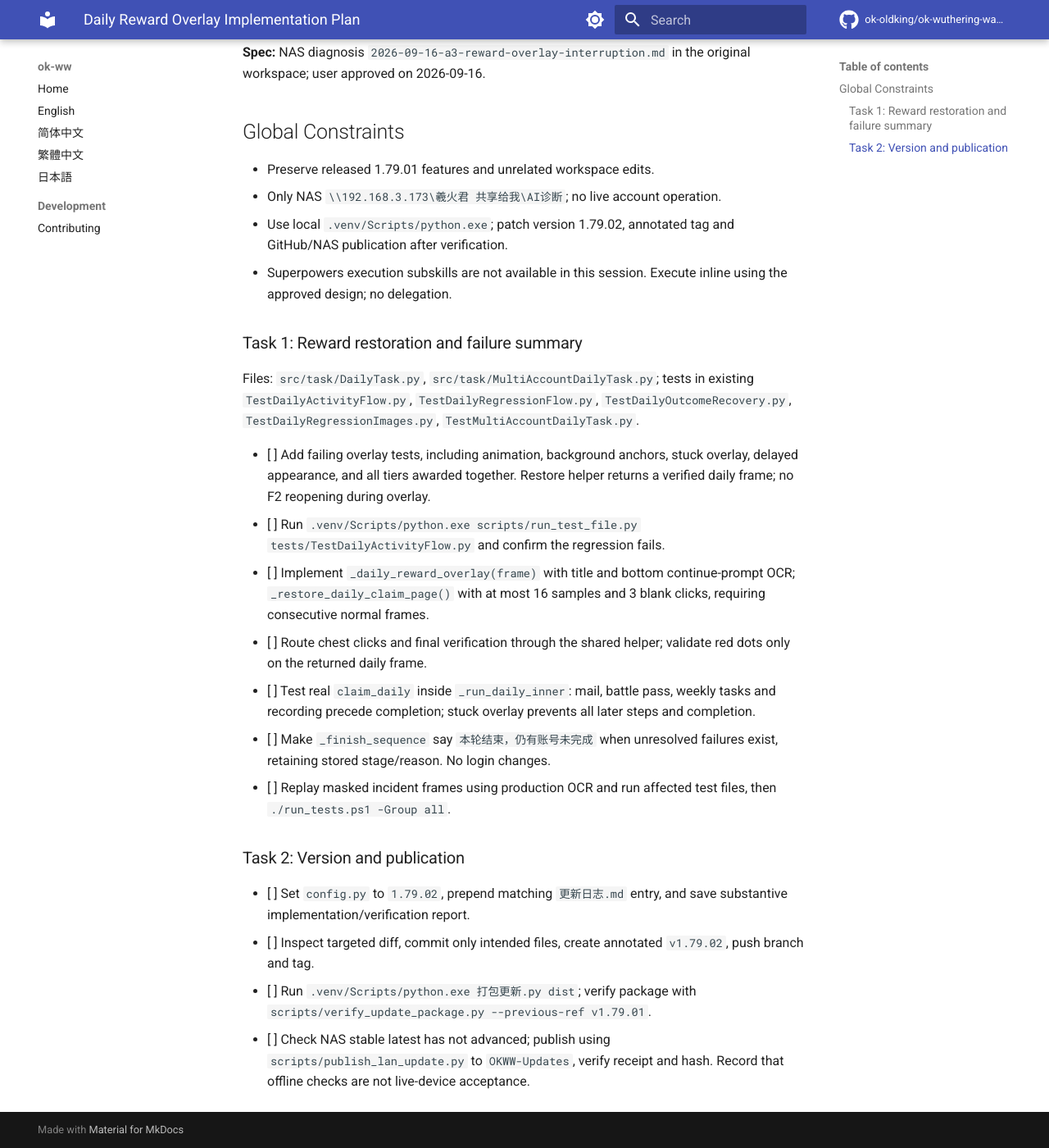
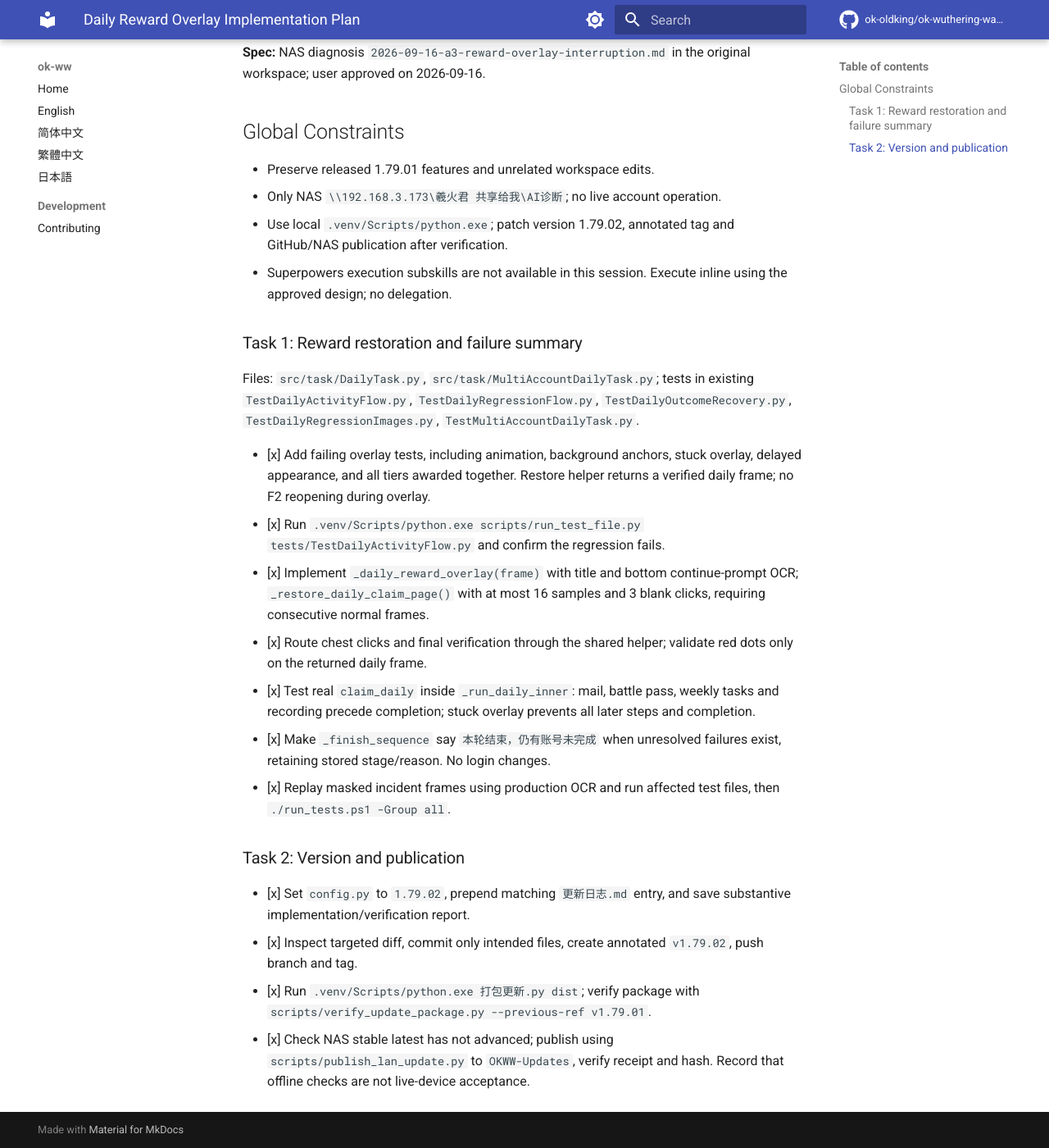
Before and after one commit to xihuojun2020-tech/okww-custom, an MkDocs documentation site: the page built from docs/superpowers/plans/2026-09-16-daily-reward-overlay.md, in a window 1280 px wide and 1400 px high, scrolled down 397 px. Shown: the whole window at 82% size. Built offline with MkDocs 1.6.1 and Material for MkDocs 9.7.7, drawn with Linux system fonts in a browser that asks for light colours; comment, search, counter and statistics services are not loaded.

```diff
--- a/docs/superpowers/plans/2026-09-16-daily-reward-overlay.md
+++ b/docs/superpowers/plans/2026-09-16-daily-reward-overlay.md
@@ -1,6 +1,6 @@
 # Daily Reward Overlay Implementation Plan
 
-> **For agentic workers:** REQUIRED SUB-SKILL: Use superpowers:subagent-driven-development (recommended) or superpowers:executing-plans to implement this plan task-by-task. Steps use checkbox (`- [ ]`) syntax for tracking.
+> **For agentic workers:** REQUIRED SUB-SKILL: Use superpowers:subagent-driven-development (recommended) or superpowers:executing-plans to implement this plan task-by-task. Steps use checkbox (`- [x]`) syntax for tracking.
 
 **Goal:** Fix the approved A3 reward-overlay interruption without bypassing completion checks.
 
@@ -21,17 +21,17 @@
 
 Files: `src/task/DailyTask.py`, `src/task/MultiAccountDailyTask.py`; tests in existing `TestDailyActivityFlow.py`, `TestDailyRegressionFlow.py`, `TestDailyOutcomeRecovery.py`, `TestDailyRegressionImages.py`, `TestMultiAccountDailyTask.py`.
 
-- [ ] Add failing overlay tests, including animation, background anchors, stuck overlay, delayed appearance, and all tiers awarded together. Restore helper returns a verified daily frame; no F2 reopening during overlay.
-- [ ] Run `.venv/Scripts/python.exe scripts/run_test_file.py tests/TestDailyActivityFlow.py` and confirm the regression fails.
-- [ ] Implement `_daily_reward_overlay(frame)` with title and bottom continue-prompt OCR; `_restore_daily_claim_page()` with at most 16 samples and 3 blank clicks, requiring consecutive normal frames.
-- [ ] Route chest clicks and final verification through the shared helper; validate red dots only on the returned daily frame.
-- [ ] Test real `claim_daily` inside `_run_daily_inner`: mail, battle pass, weekly tasks and recording precede completion; stuck overlay prevents all later steps and completion.
-- [ ] Make `_finish_sequence` say `本轮结束，仍有账号未完成` when unresolved failures exist, retaining stored stage/reason. No login changes.
-- [ ] Replay masked incident frames using production OCR and run affected test files, then `./run_tests.ps1 -Group all`.
+- [x] Add failing overlay tests, including animation, background anchors, stuck overlay, delayed appearance, and all tiers awarded together. Restore helper returns a verified daily frame; no F2 reopening during overlay.
+- [x] Run `.venv/Scripts/python.exe scripts/run_test_file.py tests/TestDailyActivityFlow.py` and confirm the regression fails.
+- [x] Implement `_daily_reward_overlay(frame)` with title and bottom continue-prompt OCR; `_restore_daily_claim_page()` with at most 16 samples and 3 blank clicks, requiring consecutive normal frames.
+- [x] Route chest clicks and final verification through the shared helper; validate red dots only on the returned daily frame.
+- [x] Test real `claim_daily` inside `_run_daily_inner`: mail, battle pass, weekly tasks and recording precede completion; stuck overlay prevents all later steps and completion.
+- [x] Make `_finish_sequence` say `本轮结束，仍有账号未完成` when unresolved failures exist, retaining stored stage/reason. No login changes.
+- [x] Replay masked incident frames using production OCR and run affected test files, then `./run_tests.ps1 -Group all`.
 
 ### Task 2: Version and publication
 
-- [ ] Set `config.py` to `1.79.02`, prepend matching `更新日志.md` entry, and save substantive implementation/verification report.
-- [ ] Inspect targeted diff, commit only intended files, create annotated `v1.79.02`, push branch and tag.
-- [ ] Run `.venv/Scripts/python.exe 打包更新.py dist`; verify package with `scripts/verify_update_package.py --previous-ref v1.79.01`.
-- [ ] Check NAS stable latest has not advanced; publish using `scripts/publish_lan_update.py` to `OKWW-Updates`, verify receipt and hash. Record that offline checks are not live-device acceptance.
+- [x] Set `config.py` to `1.79.02`, prepend matching `更新日志.md` entry, and save substantive implementation/verification report.
+- [x] Inspect targeted diff, commit only intended files, create annotated `v1.79.02`, push branch and tag.
+- [x] Run `.venv/Scripts/python.exe 打包更新.py dist`; verify package with `scripts/verify_update_package.py --previous-ref v1.79.01`.
+- [x] Check NAS stable latest has not advanced; publish using `scripts/publish_lan_update.py` to `OKWW-Updates`, verify receipt and hash. Record that offline checks are not live-device acceptance.
```
Also changed, not shown: docs/reviews/2026-09-16-a3-reward-overlay-fix.md (+9 -1 lines).
